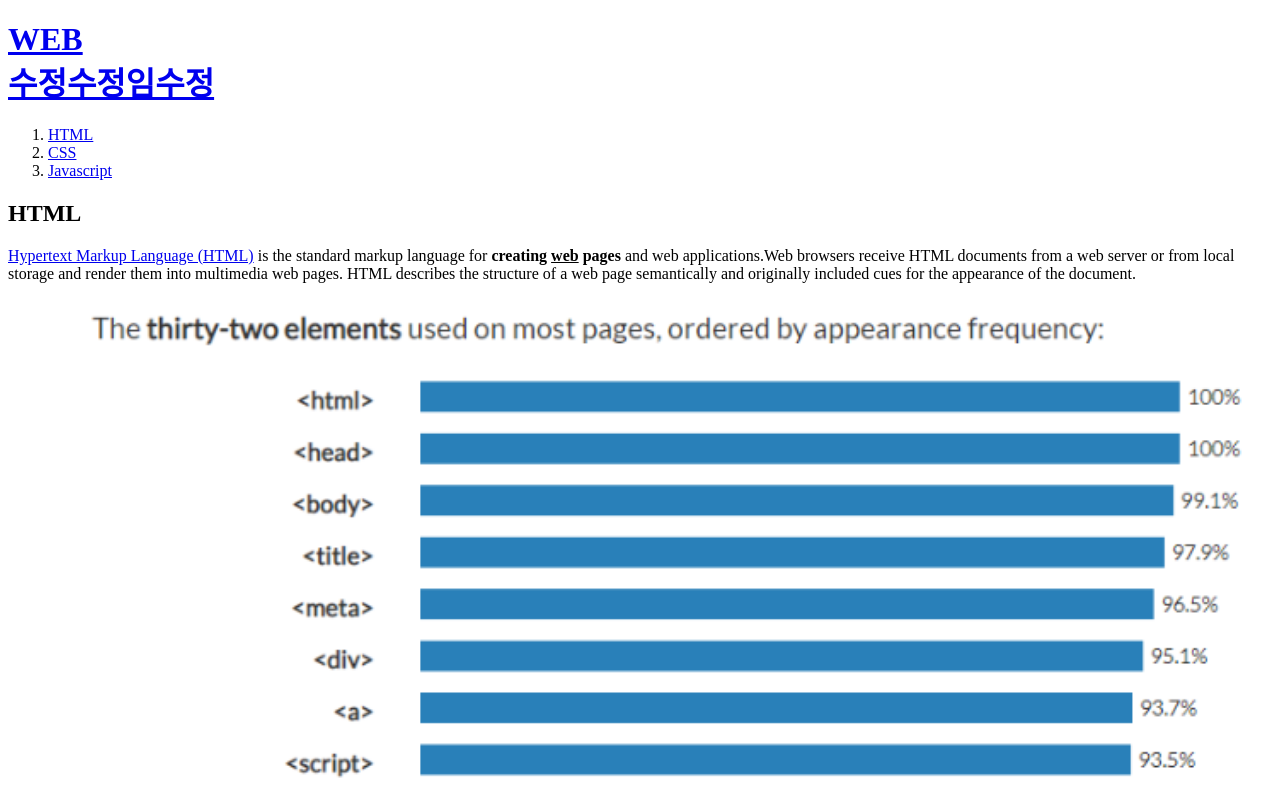
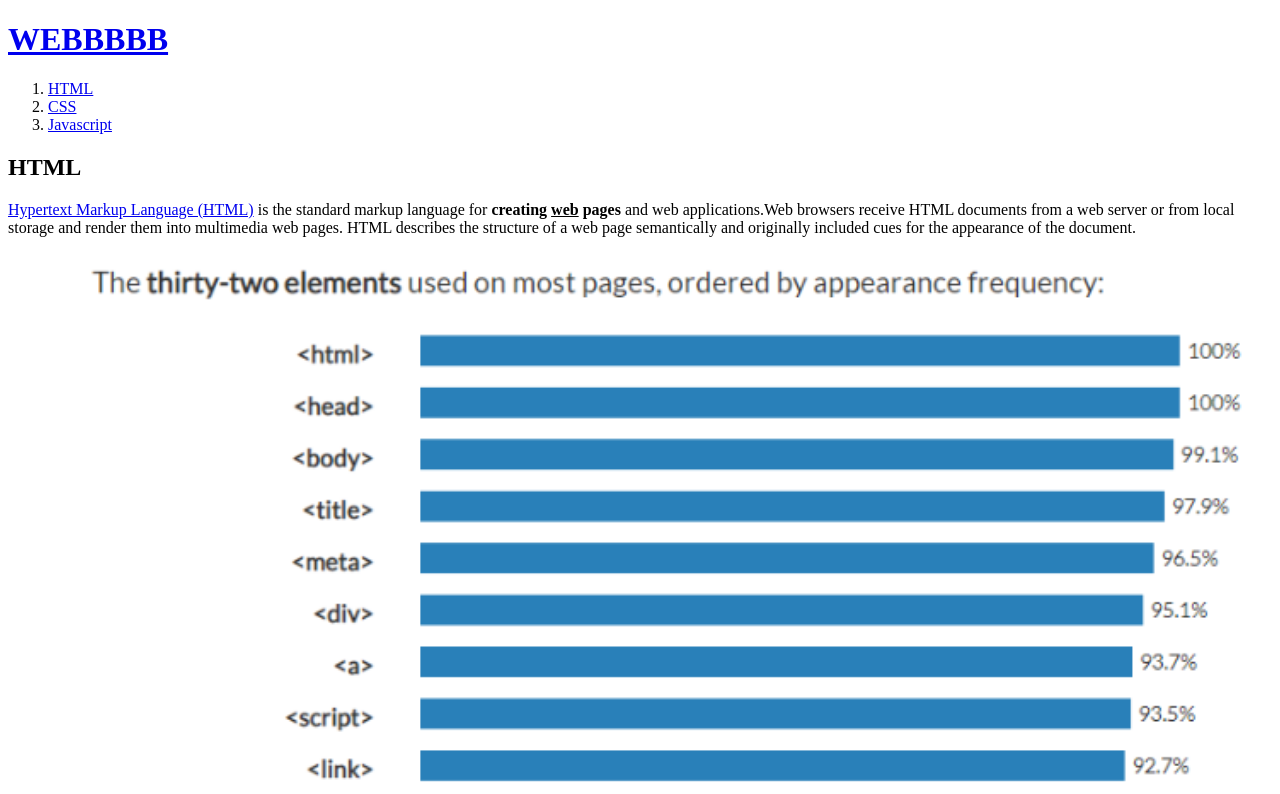
Before and after one commit to 2seungjoo/my-first-web-site, a plain HTML site: page 1.html in a window 1280 px wide. Shown: the top 794 px of the page. Drawn offline with Linux system fonts and the light colour scheme.

Commit message:
다시수정

```diff
--- a/1.html
+++ b/1.html
@@ -7,7 +7,7 @@
 </head>
 
 <body>
-  <h1><a href="index.html"> WEB <br> 수정수정임수정 </a></h1>
+  <h1><a href="index.html"> WEBBBBB</a></h1>
 <ol>
   <li><a href="1.html">HTML</a><br></li>
   <li><a href="2.html">CSS</a><br></li>
```
